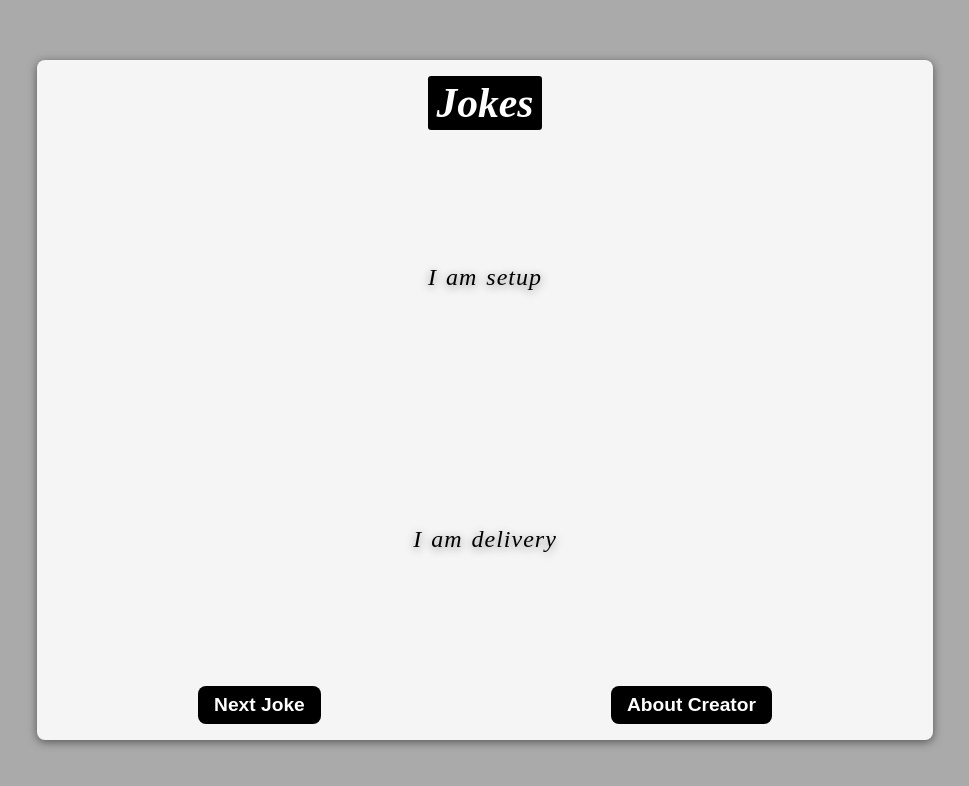
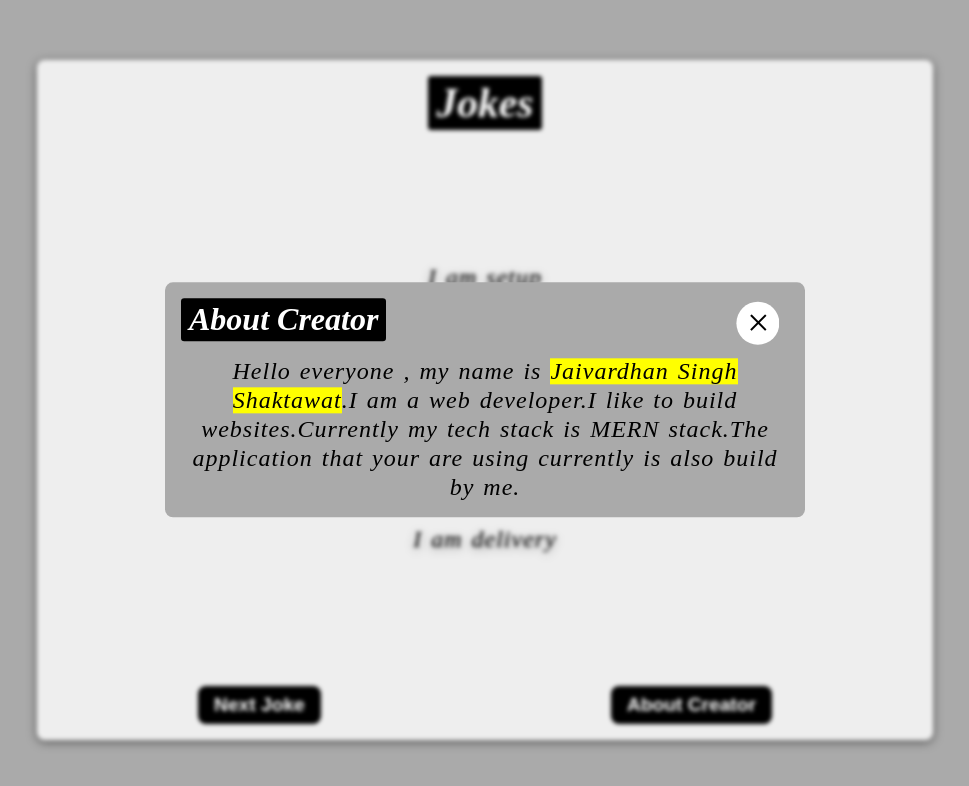
Before and after one commit to JaivardhanSinghShaktawat04/jokes-application, a plain HTML site: page index.html in a window 1280 px wide. Both pictures are taken after a click on the button "About Creator". Shown: the whole page, without its empty margins (155-1124 px from the left). Drawn offline with Linux system fonts and the light colour scheme; no server answers.

Commit message:
About Creator Functionality Added

```diff
--- a/index.html
+++ b/index.html
@@ -8,6 +8,12 @@
     <link rel="stylesheet" href="styles/style.css">
 </head>
 <body>
+    <div class="overlay hidden"></div>
+    <div class="modal-window hidden">
+        <h1 class="modal-heading">About Creator</h1>
+        <span class="close-modal">&times;</span>
+        <p class="modal-content">Hello everyone , my name is <mark>Jaivardhan Singh Shaktawat</mark>.I am a web developer.I like to build websites.Currently my tech stack is MERN stack.The application that your are using currently is also build by me.</p>
+    </div>
     <main class="main-section">
         <section class="jokes-section">
             <h1 class="primary-heading">Jokes</h1>
--- a/scripts/script.js
+++ b/scripts/script.js
@@ -1,9 +1,15 @@
 const btnNextJoke = document.querySelector('.btn-next_joke');
 const setupElm = document.querySelector('.setup');
 const deliveryElm = document.querySelector('.delivery');
+const overlay = document.querySelector('.overlay');
+const btnCloseModal = document.querySelector('.close-modal');
+const btnAboutCreator = document.querySelector('.btn-about_creator');
+const modalWindowElm = document.querySelector('.modal-window');
+
 const api = `https://v2.jokeapi.dev/joke/Any?safe-mode` ;
 
 const showNextJoke = async () => {
+  console.log(btnNextJoke);
     try{
       const response = await window.fetch(api);
       console.log('i am working');
@@ -17,12 +23,21 @@ const showNextJoke = async () => {
         deliveryElm.innerHTML = delivery ;
       }
     }catch(err){
+        throw err ;
+    }
+}
 
-    }
+const toggleModalWindow = () => {
+  overlay.classList.toggle('hidden');
+  modalWindowElm.classList.toggle('hidden');
 }
 
 const initApplication = () => showNextJoke();
 
 initApplication();
 
+
+btnAboutCreator.addEventListener('click' , toggleModalWindow);
+overlay.addEventListener('click' , toggleModalWindow);
+btnCloseModal.addEventListener('click' , toggleModalWindow);
 btnNextJoke.addEventListener('click' , showNextJoke);
--- a/styles/style.css
+++ b/styles/style.css
@@ -6,6 +6,59 @@
 
 body{
     font-style: italic;
+    position:relative;
+}
+
+.overlay{
+  position : absolute ;
+  top : 0% ;
+  left : 0% ;
+  height : 100vh ;
+  width : 100vw ;
+  z-index : 5 ;
+  backdrop-filter:blur(2px);
+}
+
+.modal-window{
+    width : 50vw ;
+    padding : 1rem ;
+    position : absolute ;
+    top : 50% ;
+    left : 50% ;
+    transform: translate(-50% , -50%);
+    background-color:#aaa ;
+    box-sizing:0px 2px 10px rgba(0,0,0,0.6);
+    z-index : 10 ;
+    border-radius:0.5rem ;
+}
+
+.modal-window .modal-heading{
+    background-color:black;
+    color : white ;
+    display : inline-block ;
+    border-radius:0.2rem;
+    padding : 0.2rem 0.5rem;
+}
+
+.modal-window .close-modal{
+    position:absolute;
+    top : 4% ;
+    right : 4% ;
+    font-size:2.5rem;
+    padding : 0.5rem 0.5rem ;
+    clip-path:circle();
+    cursor : pointer ;
+    background-color: white;
+}
+
+.modal-window .modal-content{
+    margin-top : 1rem ;
+    font-size : 1.5rem ;
+    text-align: center;
+    font-style: inherit;
+    line-height:1.2;
+    letter-spacing:1px;
+    word-spacing:2px;
 }
 
 .main-section{
@@ -26,7 +79,7 @@ body{
     align-items: center;
     justify-content: space-between;
     border-radius:0.5rem ;
-    background-color:whitesmoke;
+    background-color:#eee;
     box-shadow:0px 2px 10px rgba(0,0,0,0.5);
 }
 
@@ -83,3 +136,7 @@ body{
 .btn:active{
     transform: translateY(3px);
 }
+
+.hidden{
+    display : none ;
+}
```
